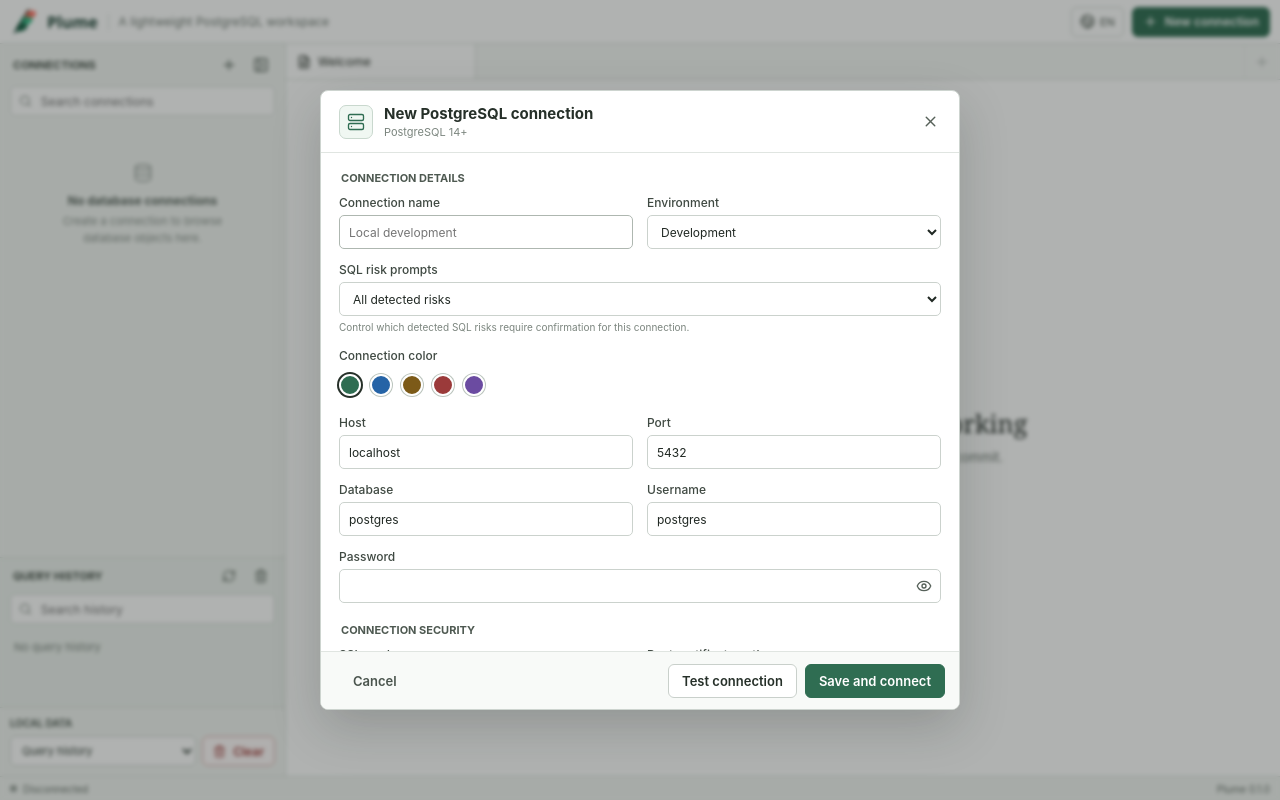
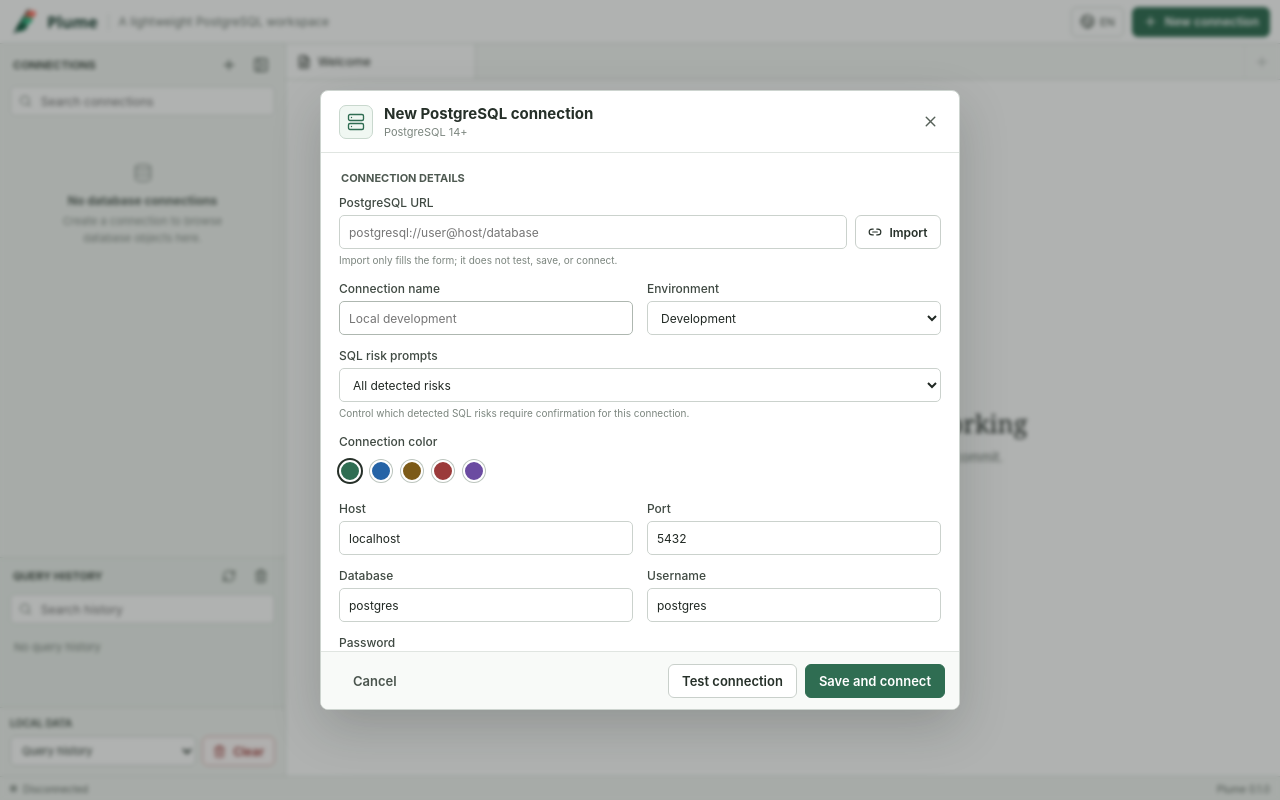
Before and after one commit to byteweap/plume, a React (Vite) app: page / in a window 1280 px wide. Both pictures are taken after a click on the button 229 px from the left and 65 px from the top of the page. Built offline with nearby package versions, Linux system fonts and the light colour scheme.

Commit message:
test: establish core unit coverage baseline
Add safe PostgreSQL URL import and pin representative tests for URL parsing, identifiers, SQL boundaries, risk analysis, type presentation, and staged changes.

```diff
--- a/package.json
+++ b/package.json
@@ -10,7 +10,7 @@
     "build": "tsc --noEmit && vite build",
     "benchmark:grid": "node --expose-gc scripts/benchmark-data-grid.mjs",
     "benchmark:editor": "node --expose-gc scripts/benchmark-sql-editor.mjs",
-    "check": "npm run typecheck && npm run lint && npm run test",
+    "check": "npm run typecheck && npm run lint && npm run test && npm run test:unit-baseline",
     "check:all": "npm run check && npm run build && npm run check:rust",
     "check:rust": "cargo fmt --manifest-path src-tauri/Cargo.toml --check && cargo clippy --manifest-path src-tauri/Cargo.toml --all-targets --all-features -- -D warnings && cargo test --manifest-path src-tauri/Cargo.toml",
     "hooks:install": "node scripts/install-git-hooks.mjs",
@@ -22,6 +22,7 @@
     "typecheck": "tsc --noEmit",
     "lint": "eslint .",
     "test": "vitest run",
+    "test:unit-baseline": "vitest run src/features/connections/connectionUrl.test.ts src/features/table-data/tableData.test.ts src/features/sql-editor/sqlExecutionTarget.test.ts src/features/sql-safety/sqlRiskAnalysis.test.ts src/features/query-results/queryResultValue.test.ts src/features/table-data/tableDataChanges.test.ts",
     "test:watch": "vitest",
     "preview": "vite preview",
     "tauri": "tauri"
--- a/src/features/connections/ConnectionDialog.css
+++ b/src/features/connections/ConnectionDialog.css
@@ -162,6 +162,16 @@
 
 .password-input {
   position: relative;
+}
+
+.connection-url-input {
+  display: grid;
+  grid-template-columns: minmax(0, 1fr) auto;
+  gap: 8px;
+}
+
+.connection-url-input .button {
+  min-width: 86px;
 }
 
 .password-input input {
--- a/src/features/connections/ConnectionDialog.tsx
+++ b/src/features/connections/ConnectionDialog.tsx
@@ -1,5 +1,5 @@
 import { useId, useState, type FormEvent, type ReactNode } from "react";
-import { Eye, EyeOff, LoaderCircle, Server, X } from "lucide-react";
+import { Eye, EyeOff, Link2, LoaderCircle, Server, X } from "lucide-react";
 import { useI18n } from "../../i18n/I18nContext";
 import type { TranslationKey } from "../../i18n/catalog";
 import { toCommandError } from "../../platform/tauri";
@@ -20,6 +20,11 @@
   type ConnectionTestResult,
 } from "./connection";
 import { connectionApi } from "./connectionApi";
+import {
+  ConnectionUrlParseError,
+  parsePostgresConnectionUrl,
+  type ConnectionUrlErrorCode,
+} from "./connectionUrl";
 import "./ConnectionDialog.css";
 
 interface ConnectionDialogProps {
@@ -53,6 +58,14 @@
   productionRiskPolicy: "validation.productionRiskPolicy",
 } as const satisfies Record<string, TranslationKey>;
 
+const connectionUrlErrorKeys = {
+  invalid: "connection.url.error.invalid",
+  scheme: "connection.url.error.scheme",
+  host: "connection.url.error.host",
+  database: "connection.url.error.database",
+  sslMode: "connection.url.error.sslMode",
+} as const satisfies Record<ConnectionUrlErrorCode, TranslationKey>;
+
 function getFieldErrors(
   issues: { path: PropertyKey[]; message: string }[],
 ): FieldErrors {
@@ -84,6 +97,8 @@
   const [requestState, setRequestState] = useState<RequestState>({
     status: "idle",
   });
+  const [connectionUrl, setConnectionUrl] = useState("");
+  const [connectionUrlError, setConnectionUrlError] = useState<TranslationKey>();
   const [showPassword, setShowPassword] = useState(false);
   const [showSshPassword, setShowSshPassword] = useState(false);
   const [showSshPassphrase, setShowSshPassphrase] = useState(false);
@@ -97,6 +112,26 @@
     setForm((current) => ({ ...current, [field]: value }));
     setFieldErrors((current) => ({ ...current, [field]: undefined }));
     if (requestState.status !== "idle") setRequestState({ status: "idle" });
+  }
+
+  function importConnectionUrl() {
+    try {
+      const imported = parsePostgresConnectionUrl(connectionUrl);
+      setForm((current) => ({
+        ...current,
+        ...imported,
+        name: current.name || `${imported.database} @ ${imported.host}`,
+      }));
+      setConnectionUrlError(undefined);
+      setFieldErrors({});
+      setRequestState({ status: "idle" });
+    } catch (error) {
+      setConnectionUrlError(
+        connectionUrlErrorKeys[
+          error instanceof ConnectionUrlParseError ? error.code : "invalid"
+        ],
+      );
+    }
   }
 
   function updateEnvironment(environment: ConnectionFormValue["environment"]) {
@@ -298,6 +333,35 @@
             <fieldset>
               <legend>{t("connection.section.basic")}</legend>
               <div className="form-grid">
+                <Field
+                  className="form-field-wide"
+                  label={t("connection.url")}
+                  hint={t("connection.urlHint")}
+                  error={connectionUrlError && t(connectionUrlError)}
+                >
+                  <div className="connection-url-input">
+                    <input
+                      aria-label={t("connection.url")}
+                      type="url"
+                      value={connectionUrl}
+                      onChange={(event) => {
+                        setConnectionUrl(event.target.value);
+                        setConnectionUrlError(undefined);
+                      }}
+                      placeholder="postgresql://user@host/database"
+                      spellCheck={false}
+                    />
+                    <button
+                      className="button button-secondary button-compact"
+                      type="button"
+                      onClick={importConnectionUrl}
+                    >
+                      <Link2 size={14} />
+                      {t("connection.urlImport")}
+                    </button>
+                  </div>
+                </Field>
+
                 <Field label={t("connection.name")} error={fieldErrors.name && t(fieldErrors.name)}>
                   <input
                     autoFocus
--- /dev/null
+++ b/src/features/connections/connectionUrl.ts
@@ -0,0 +1,109 @@
+import type { ConnectionFormValue, SslMode } from "./connection";
+
+export type ConnectionUrlFields = Pick<
+  ConnectionFormValue,
+  | "host"
+  | "port"
+  | "database"
+  | "username"
+  | "password"
+  | "sslMode"
+  | "rootCertificatePath"
+  | "clientCertificatePath"
+  | "clientKeyPath"
+>;
+
+export type ConnectionUrlErrorCode =
+  | "invalid"
+  | "scheme"
+  | "host"
+  | "database"
+  | "sslMode";
+
+export class ConnectionUrlParseError extends Error {
+  constructor(readonly code: ConnectionUrlErrorCode) {
+    super(`Invalid PostgreSQL connection URL (${code}).`);
+    this.name = "ConnectionUrlParseError";
+  }
+}
+
+const sslModes = new Set<SslMode>([
+  "disable",
+  "prefer",
+  "require",
+  "verify-ca",
+  "verify-full",
+]);
+
+function decode(value: string): string {
+  try {
+    return decodeURIComponent(value);
+  } catch {
+    throw new ConnectionUrlParseError("invalid");
+  }
+}
+
+function parseSslMode(url: URL): SslMode {
+  const sslModeValue = url.searchParams.get("sslmode");
+  if (sslModeValue !== null) {
+    const sslMode = sslModeValue.toLowerCase();
+    if (!sslModes.has(sslMode as SslMode)) {
+      throw new ConnectionUrlParseError("sslMode");
+    }
+    return sslMode as SslMode;
+  }
+
+  const ssl = url.searchParams.get("ssl")?.toLowerCase();
+  if (ssl === undefined) return "prefer";
+  if (["1", "true", "yes", "on"].includes(ssl)) return "require";
+  if (["0", "false", "no", "off"].includes(ssl)) return "disable";
+  throw new ConnectionUrlParseError("sslMode");
+}
+
+export function parsePostgresConnectionUrl(input: string): ConnectionUrlFields {
+  const normalizedInput = input.trim();
+  if (/%(?![0-9a-f]{2})/i.test(normalizedInput)) {
+    throw new ConnectionUrlParseError("invalid");
+  }
+
+  let url: URL;
+  try {
+    url = new URL(normalizedInput);
+  } catch {
+    throw new ConnectionUrlParseError("invalid");
+  }
+
+  if (url.protocol !== "postgres:" && url.protocol !== "postgresql:") {
+    throw new ConnectionUrlParseError("scheme");
+  }
+  if (!url.hostname) throw new ConnectionUrlParseError("host");
+  if (url.hash) throw new ConnectionUrlParseError("invalid");
+
+  const encodedDatabase = url.pathname.startsWith("/")
+    ? url.pathname.slice(1)
+    : url.pathname;
+  if (!encodedDatabase || encodedDatabase.includes("/")) {
+    throw new ConnectionUrlParseError("database");
+  }
+
+  const port = url.port ? Number(url.port) : 5432;
+  if (!Number.isInteger(port) || port < 1 || port > 65535) {
+    throw new ConnectionUrlParseError("invalid");
+  }
+
+  const host = url.hostname.startsWith("[") && url.hostname.endsWith("]")
+    ? url.hostname.slice(1, -1)
+    : url.hostname;
+
+  return {
+    host,
+    port,
+    database: decode(encodedDatabase),
+    username: decode(url.username),
+    password: decode(url.password),
+    sslMode: parseSslMode(url),
+    rootCertificatePath: url.searchParams.get("sslrootcert") ?? "",
+    clientCertificatePath: url.searchParams.get("sslcert") ?? "",
+    clientKeyPath: url.searchParams.get("sslkey") ?? "",
+  };
+}
--- a/src/i18n/catalog.ts
+++ b/src/i18n/catalog.ts
@@ -261,6 +261,14 @@
     "connection.section.security": "连接安全",
     "connection.section.ssh": "SSH 隧道",
     "connection.name": "连接名称",
+    "connection.url": "PostgreSQL URL",
+    "connection.urlHint": "导入只会填充表单，不会自动测试、保存或连接。",
+    "connection.urlImport": "导入",
+    "connection.url.error.invalid": "请输入有效的 PostgreSQL URL。",
+    "connection.url.error.scheme": "URL 必须使用 postgres:// 或 postgresql://。",
+    "connection.url.error.host": "URL 必须包含主机。",
+    "connection.url.error.database": "URL 必须包含一个 Database 名称。",
+    "connection.url.error.sslMode": "URL 包含不支持的 SSL 参数。",
     "connection.host": "主机",
     "connection.port": "端口",
     "connection.database": "数据库",
@@ -614,6 +622,14 @@
     "connection.section.security": "Connection security",
     "connection.section.ssh": "SSH tunnel",
     "connection.name": "Connection name",
+    "connection.url": "PostgreSQL URL",
+    "connection.urlHint": "Import only fills the form; it does not test, save, or connect.",
+    "connection.urlImport": "Import",
+    "connection.url.error.invalid": "Enter a valid PostgreSQL URL.",
+    "connection.url.error.scheme": "The URL must use postgres:// or postgresql://.",
+    "connection.url.error.host": "The URL must include a host.",
+    "connection.url.error.database": "The URL must include one database name.",
+    "connection.url.error.sslMode": "The URL contains an unsupported SSL parameter.",
     "connection.host": "Host",
     "connection.port": "Port",
     "connection.database": "Database",
```
Also changed, not shown: 4 other files (tests, documents, lock files or other folders).
